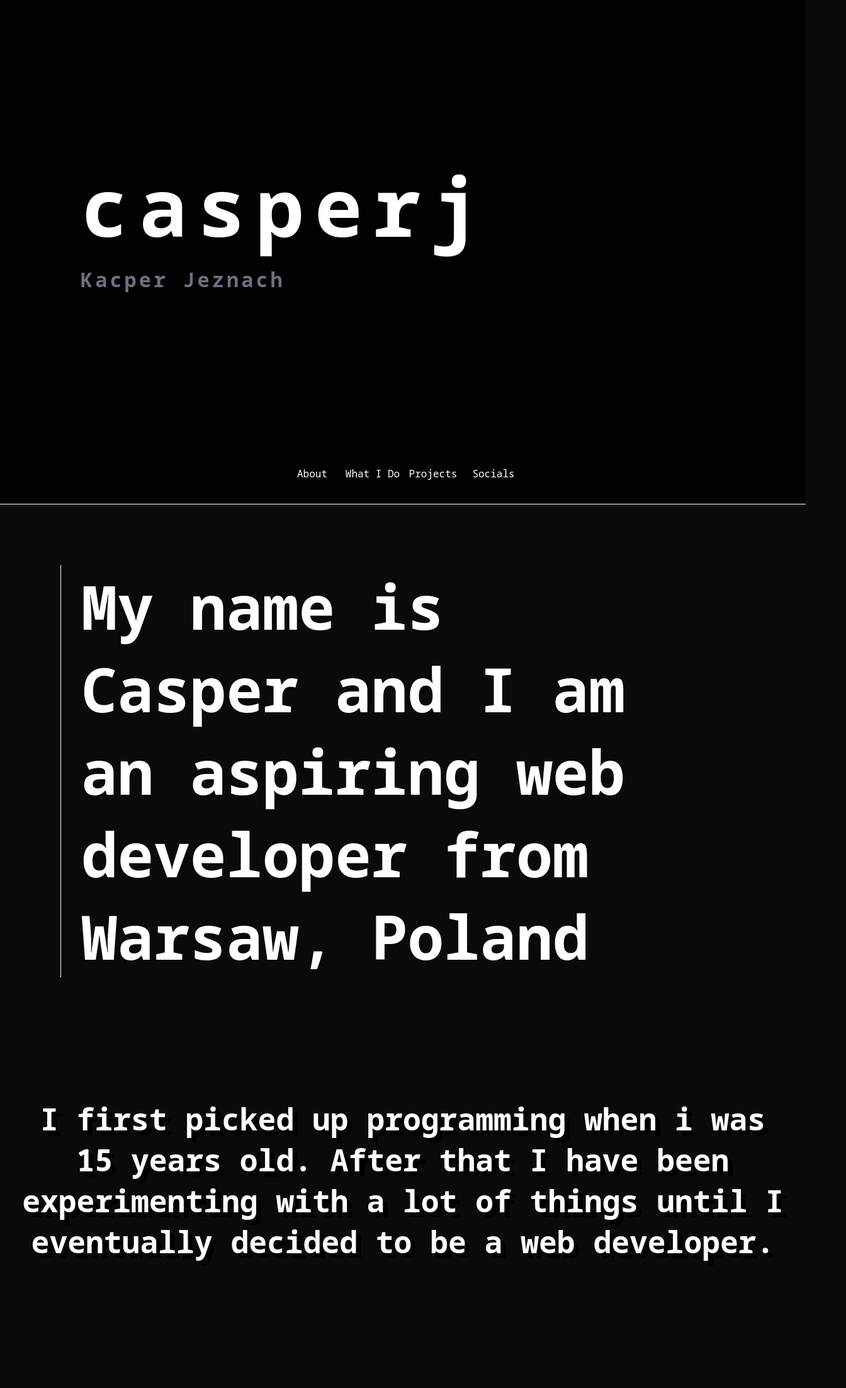
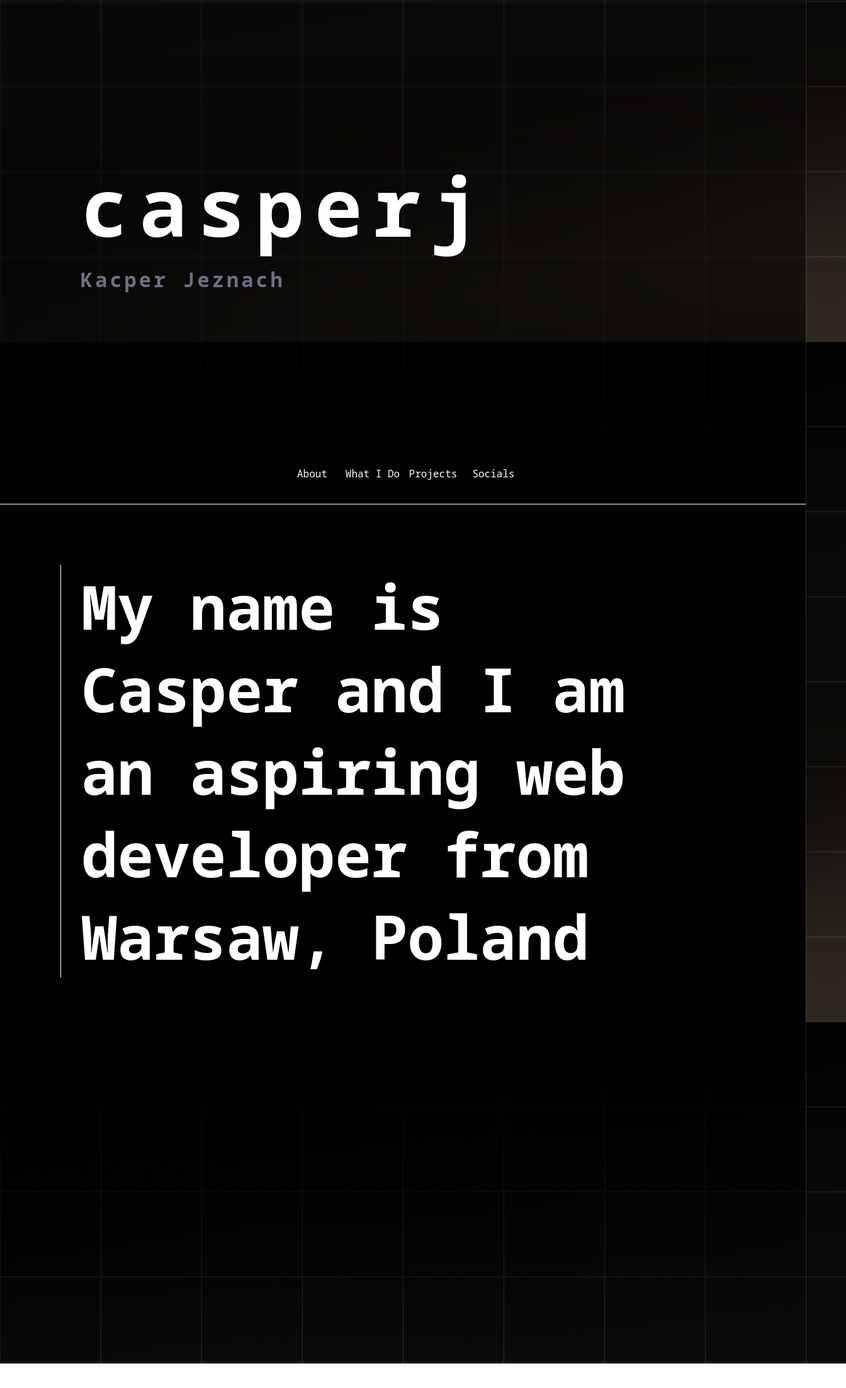
Before and after one commit to vetemxnts/casperj, a Next.js app: page / in a window 1280 px wide. Shown: the top 2204 px of the page at 63% size, 1344 px wide, since content can reach past the window. After the commit the page ends 2165 px from the top, so only its background shows below. Built offline with nearby package versions, Linux system fonts and the light colour scheme.

Commit message:
about - styling progress

```diff
--- a/src/app/globals.css
+++ b/src/app/globals.css
@@ -7,7 +7,9 @@
 :root {
   font-size: 32px;
   font-family: 'Noto Sans Mono', monospace;
-  background-color: rgb(10 10 10);
+  background-image: url("/main_bg.png");
+  background-attachment: fixed;
+  background-position: center;
   scrollbar-width: none; /* Firefox */
   -ms-overflow-style: none;  /* Internet Explorer 10+ */
 }
@@ -22,11 +24,11 @@
 }
 
 .banner-body {
-  backdrop-filter: blur(8px);
+  backdrop-filter: blur(1.5px);
 }
 
 .navbar-body {
-  backdrop-filter: blur(8px);
+  backdrop-filter: blur(1.5px);
   border: none;
   border-bottom: solid 1px white;
 }
@@ -54,19 +56,4 @@
 }
 
 .hider1 { transition: transform .5s cubic-bezier(0,.75,.25,1); }
-.hider1-closed { transform: translateX(-100%); }
-.hider1-open { transform: none; }
-
-.hider2 {
-  transition:
-  transform .75s cubic-bezier(0,.75,.25,1),
-  opacity .75s cubic-bezier(0,.75,.25,1);
-}
-.hider2-closed {
-  opacity: 0;
-  transform: translateY(-4rem);
-}
-.hider2-open {
-  opacity: 1;
-  transform: none;
-}
+.hider2 { transition: transform .75s cubic-bezier(0,.75,.25,1), opacity .75s cubic-bezier(0,.75,.25,1); }
--- a/src/components/contentItems/about/About.tsx
+++ b/src/components/contentItems/about/About.tsx
@@ -3,15 +3,15 @@ import ScrollObserver from "@/components/util/scrollObserver";
 export default function About() {
   return (
     <>
-      <section className="w-full h-auto py-12 pr-[min(10vw,3rem)] box-border">
+      <section className="bg-black w-full h-auto py-12 pr-[min(10vw,3rem)] box-border">
         <main className="w-full h-auto flex flex-row">
-          <div className="min-w-[min(10vw,3rem)] bg-neutral-950 z-10"></div>
+          <div className="min-w-[min(10vw,3rem)] bg-black z-10"></div>
           <div className="min-w-px h-auto bg-white z-10"></div>
-          <div className="min-w-4 bg-neutral-950 z-10"></div>
+          <div className="min-w-4 bg-black z-10"></div>
           <ScrollObserver
-          className="w-9/12 h-auto text-white text-[clamp(0.75rem,5vw,2rem)] hider1 hider1-closed"
-          onVisible={["hider1-open"]}
-          onHidden={["hider1-closed"]}
+          className="w-9/12 h-auto text-white text-[clamp(0.75rem,5vw,2rem)] hider1 [transform:_translateX(-100%)]"
+          onVisible={["transform-none"]}
+          onHidden={["[transform:_translateX(-100%)]"]}
           threshold={0.3}>
             <h1>
               My name is Casper and I am an aspiring web developer from Warsaw, Poland
@@ -19,13 +19,13 @@ export default function About() {
           </ScrollObserver>
         </main>
       </section>
-      <section className="w-full h-auto px-4 py-12 box-border">
+      <section className="[background:_linear-gradient(0deg,rgba(255,255,255,0)_0%,rgba(0,0,0,1)_100%)] w-full h-auto px-8 py-12 box-border">
         <ScrollObserver
-        className="w-full h-auto text-white text-shadow text-[clamp(0.25rem,2.5vw,1rem)] hider2 hider2-closed"
-        onVisible={["hider2-open"]}
-        onHidden={["hider2-closed"]}
+        className="w-full h-auto text-white text-shadow text-[clamp(0.25rem,2.5vw,1rem)] hider2 [transform:_translateX(4rem)]"
+        onVisible={["opacity-100", "transform-none"]}
+        onHidden={["opacity-0", "[transform:_translateX(4rem)]"]}
         threshold={0.3}>
-          <h1 className="text-center">
+          <h1 className="ml-[min(calc(50vw/3),5rem)] text-end">
             I first picked up programming when i was 15 years old. After that I have been experimenting
             with a lot of things until I eventually decided to be a web developer.
           </h1>
--- a/src/components/sections/Banner.tsx
+++ b/src/components/sections/Banner.tsx
@@ -1,6 +1,6 @@
 export default function Banner() {
   return (
-    <main className="bg-black w-full h-[calc(100vh-3rem)] bg-opacity-75 banner-body flex justify-start items-center overflow-hidden z-10">
+    <main className="[background:_linear-gradient(0deg,_rgba(0,0,0,0.85)_0%,_rgba(255,255,255,0)_100%)] w-full h-[calc(100vh-3rem)] banner-body flex justify-start items-center overflow-hidden z-10">
       <div className="flex flex-col gap-1">
         <div className="w-max h-auto flex flex-row pl-[10vw]">
           <h1 className="text-white text-[clamp(1rem,10vw,5rem)] overflow-hidden whitespace-nowrap mx-0 my-auto tracking-[0.5rem] animate-typewriter">casperj</h1>
--- a/src/components/sections/Content.tsx
+++ b/src/components/sections/Content.tsx
@@ -3,7 +3,7 @@ import {Element} from '../../constants/scroll'
 
 export default function Content() {
   return (
-    <main className="w-full h-[3000px] box-border">
+    <main className="w-full h-auto box-border">
       {contentItems.map(contentItem => {
         return (
           <>
--- a/src/components/sections/Navbar.tsx
+++ b/src/components/sections/Navbar.tsx
@@ -3,7 +3,7 @@ import {Link} from '../../constants/scroll';
 
 export default function Navbar() {
   return (
-    <nav className="bg-black bg-opacity-75 navbar-body w-full h-12 sticky self-start top-0 z-50">
+    <nav className="bg-black bg-opacity-85 navbar-body w-full h-12 sticky self-start top-0 z-50">
       <div className="w-full h-full box-border flex flex-row justify-center">
         {navItems.map(navItem => {
           return (
```
Also changed, not shown: public/main_bg.png (added).
